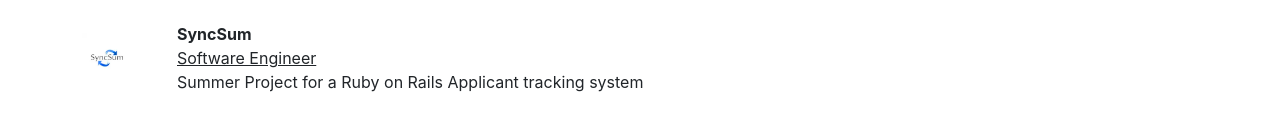
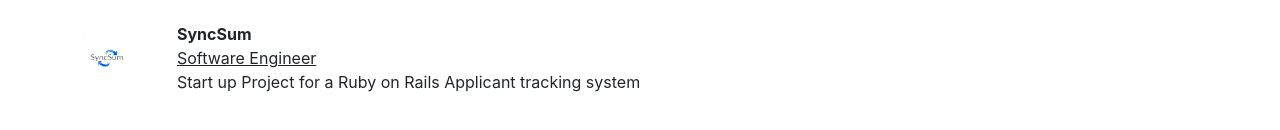
Before and after one commit to Peter-Kang/Peter-Kang.github.io, a React (Create React App) app: page /#/Work in a window 1280 px wide. Shown: the part 490-620 px from the top of the page. Built offline with nearby package versions, Linux system fonts and the light colour scheme.

Commit message:
Updated bios in work

```diff
--- a/src/routes/Work.js
+++ b/src/routes/Work.js
@@ -45,7 +45,7 @@ const Work = ()=>
             <Col>
                 <Row><Col className="fw-bold">SyncSum</Col></Row>
                 <Row><Col className="text-decoration-underline">Software Engineer</Col></Row>
-                <Row><Col>Summer Project for a Ruby on Rails Applicant tracking system</Col></Row>
+                <Row><Col>Start up Project for a Ruby on Rails Applicant tracking system</Col></Row>
             </Col>
         </Row>
 
```
